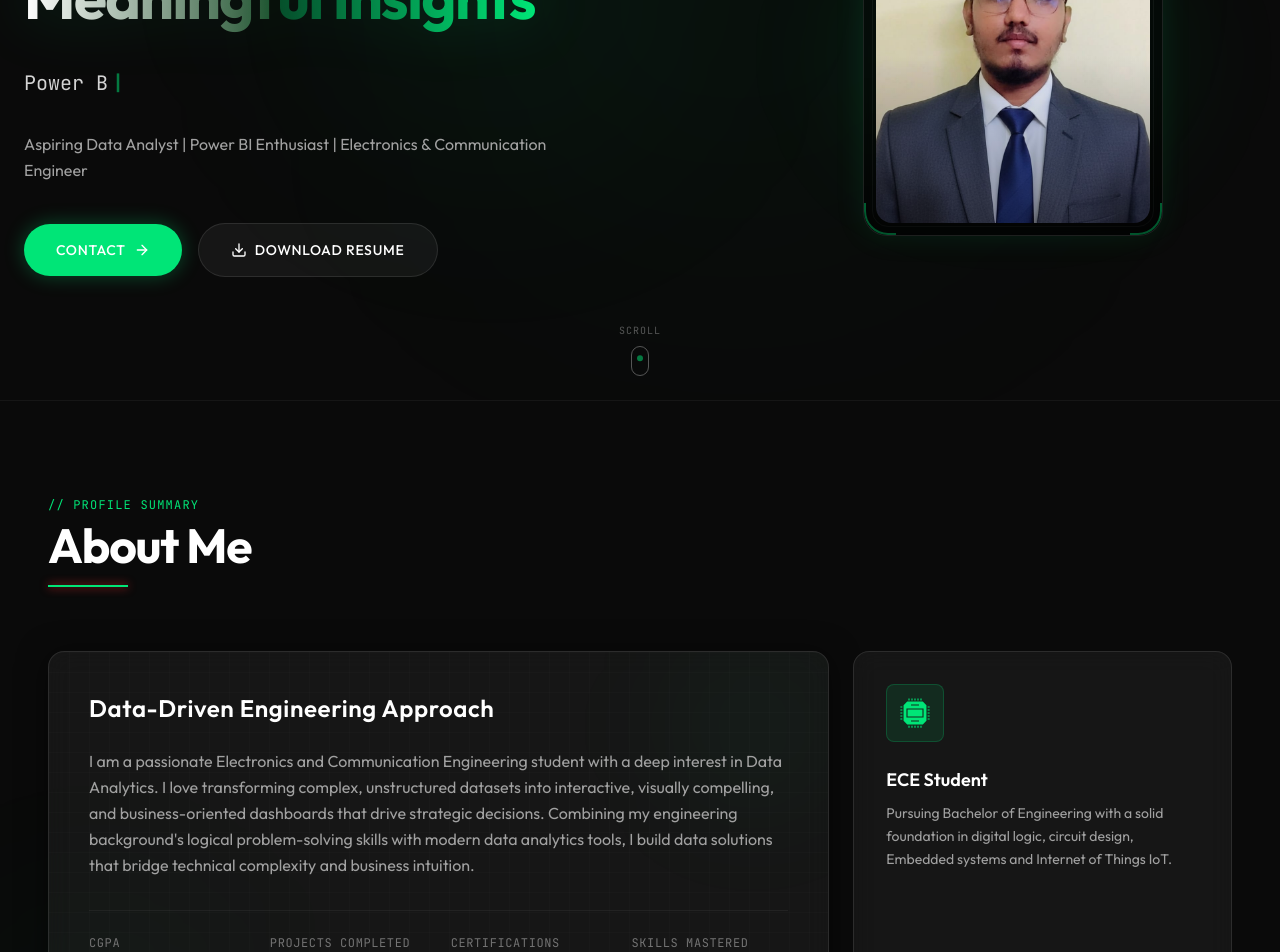
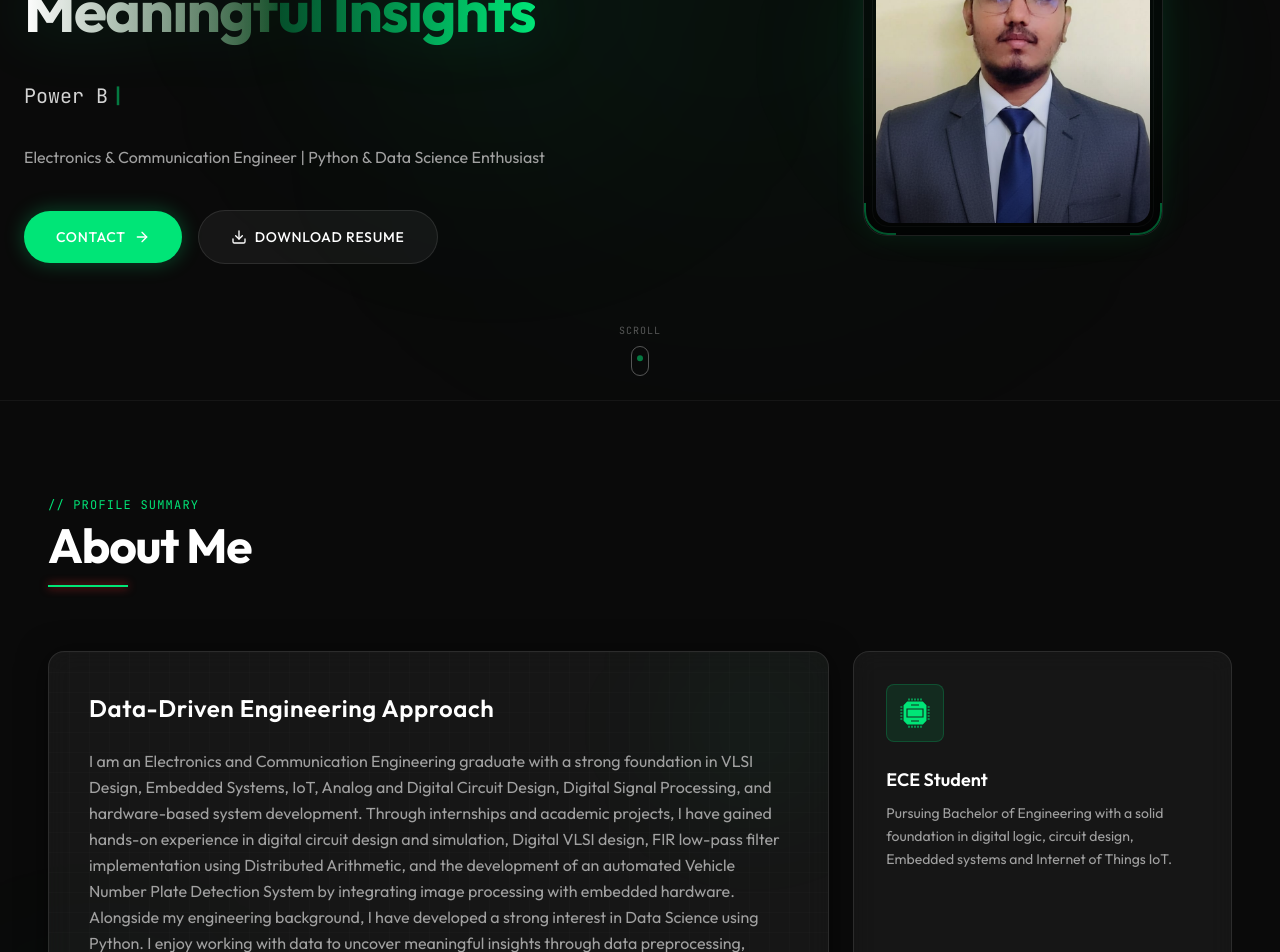
Before and after one commit to Shahul-15/shahul_portfolio, a React (Vite) app: page / in a window 1280 px wide. Shown: the part 400-1352 px from the top of the page. Built offline with nearby package versions, Linux system fonts and the light colour scheme.

Commit message:
Revise personal data for updated profile
Updated personal data to reflect new title, subtitle, and about section. Adjusted roles and pillars to better represent current skills and interests.

```diff
--- a/src/data/personalData.js
+++ b/src/data/personalData.js
@@ -1,23 +1,24 @@
 export const personalData = {
   name: "Thabre Alam Shahul Hameed A",
-  title: "Turning Raw Data Into Meaningful Insights",
-  subtitle: "Aspiring Data Analyst | Power BI Enthusiast | Electronics & Communication Engineer",
+  title: "Thabre Alam Shahul Hameed A",
+  subtitle: "Electronics & Communication Engineer | Python & Data Science Enthusiast",
   roles: [
-    "Aspiring Data Analyst",
-    "Power BI Enthusiast",
     "Electronics & Communication Engineer",
+    "Aspiring VLSI Engineer",
+    "Embedded Systems Learner",
+    "Python & Data Science Enthusiast",
     "Dashboard Designer",
     "Problem Solver"
   ],
   about: {
-    description: "I am a passionate Electronics and Communication Engineering student with a deep interest in Data Analytics. I love transforming complex, unstructured datasets into interactive, visually compelling, and business-oriented dashboards that drive strategic decisions. Combining my engineering background's logical problem-solving skills with modern data analytics tools, I build data solutions that bridge technical complexity and business intuition.",
+    description: "I am an Electronics and Communication Engineering graduate with a strong foundation in VLSI Design, Embedded Systems, IoT, Analog and Digital Circuit Design, Digital Signal Processing, and hardware-based system development. Through internships and academic projects, I have gained hands-on experience in digital circuit design and simulation, Digital VLSI design, FIR low-pass filter implementation using Distributed Arithmetic, and the development of an automated Vehicle Number Plate Detection System by integrating image processing with embedded hardware. Alongside my engineering background, I have developed a strong interest in Data Science using Python. I enjoy working with data to uncover meaningful insights through data preprocessing, analysis, visualization, and machine learning techniques. By combining analytical thinking, problem-solving abilities, and programming skills, I strive to build data-driven solutions that bridge engineering concepts with real-world decision-making.",
     pillars: [
       {
         title: "ECE Student",
         description: "Pursuing Bachelor of Engineering with a solid foundation in digital logic, circuit design, Embedded systems  and Internet of Things IoT."
       },
       {
-        title: "Data Analytics Enthusiast",
+        title: "Data Science Enthusiast",
         description: "Skilled in extracting, cleaning, organizing, and analyzing datasets using Excel, SQL, and Python."
       },
       {
```
